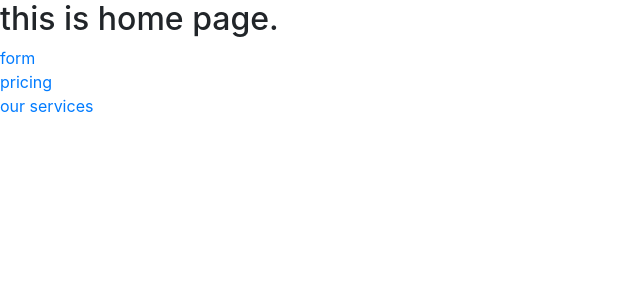
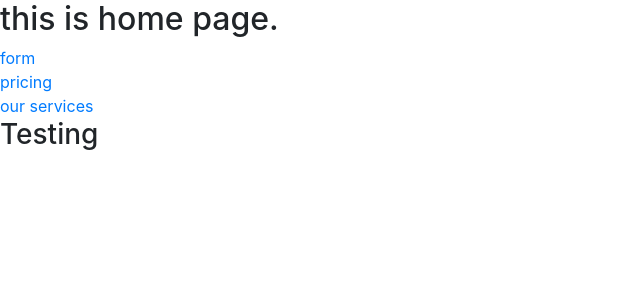
Before and after one commit to uchihaNayeem/power-x-gym, a React (Create React App) app: page / in a window 1280 px wide. Shown: the top 300 px of the page, without its empty margins (0-640 px from the left). Built offline with nearby package versions, Linux system fonts and the light colour scheme.

Commit message:
test by nayeem

```diff
--- a/src/App.js
+++ b/src/App.js
@@ -38,6 +38,7 @@ const App = () => {
             <Link to="/pricing">pricing</Link>
             <br />
             <Link to="/services">our services</Link>
+            <h3>Testing</h3>
           </Route>
         </Switch>
       </BrowserRouter>
```
